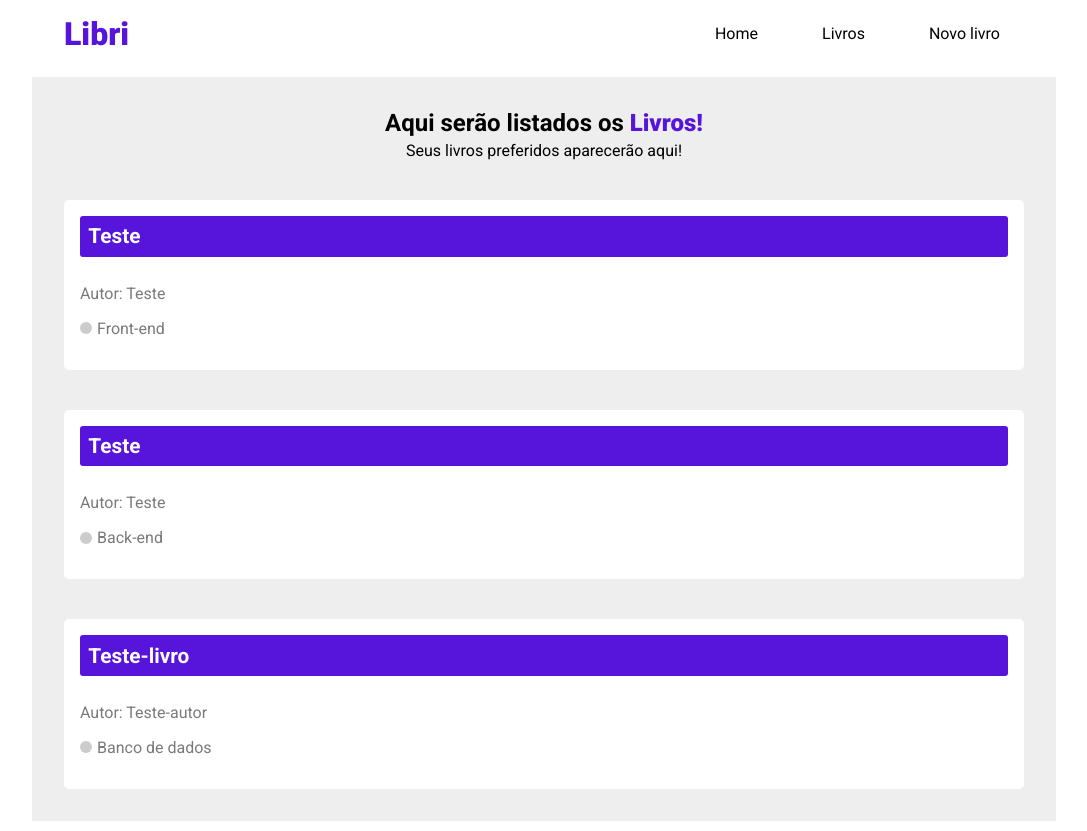
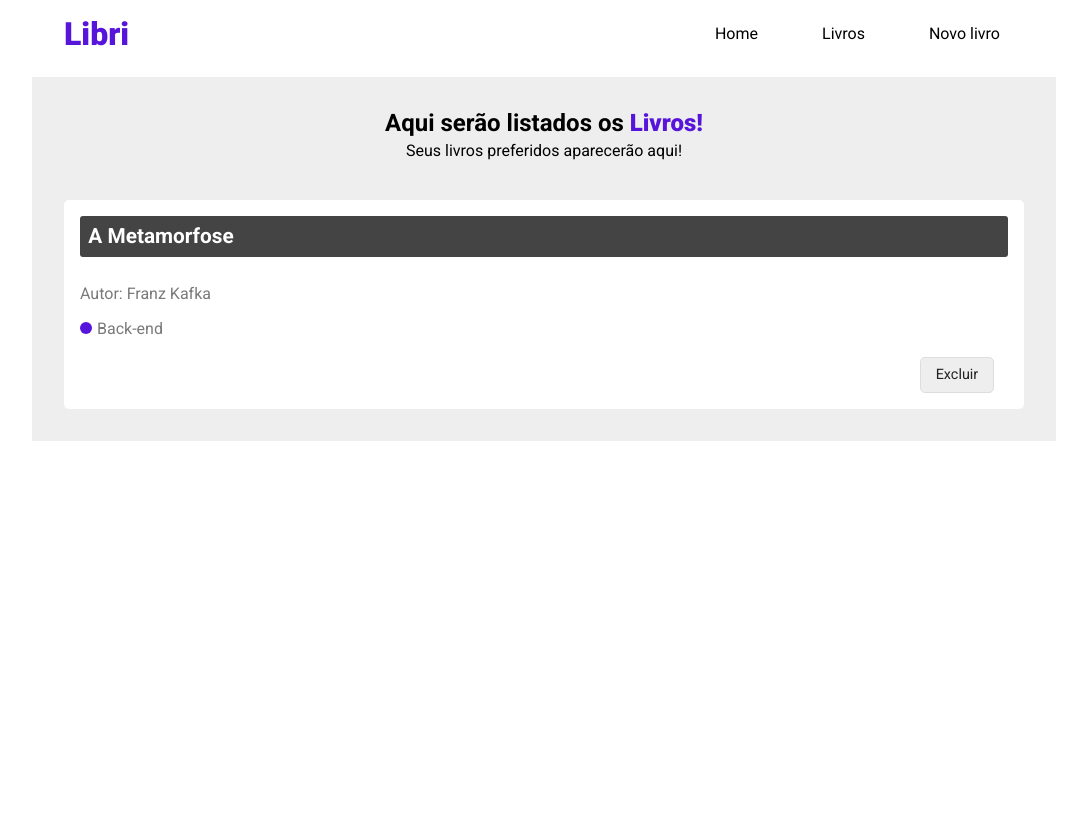
Before and after one commit to Arthur-Ruas/App-web-api, a React (Create React App) app in the folder projeto-react-api-1/: page /livros in a window 1280 px wide. Shown: the whole page, without its empty margins (96-1183 px from the left). After the commit the page ends 800 px from the top, so only its background shows below. Built offline with nearby package versions, Linux system fonts and the light colour scheme; data requests are answered from the project's data file.

Commit message:
Arthur: Método DELETE

```diff
--- a/projeto-react-api-1/src/components/CardBook/CardBook.jsx
+++ b/projeto-react-api-1/src/components/CardBook/CardBook.jsx
@@ -1,7 +1,13 @@
 import React from 'react';
 import './cardBook.css';
 
-function CardBook({ id, livro, autor, categoria }) {
+function CardBook({ id, key, livro, autor, categoria, handlerRemove }) {
+
+  function remove(event){
+    event.preventDefault();
+    handlerRemove(id)
+  }
+
   return (
     <div className='card-book'>
         <h4>{livro}</h4>
@@ -10,6 +16,9 @@ function CardBook({ id, livro, autor, categoria }) {
           <span></span>
           {categoria}
         </p>
+        <div className='card-book_actions'>
+          <button onClick={remove}>Excluir</button>
+        </div>
     </div>
   )
 
--- a/projeto-react-api-1/src/components/CardBook/cardBook.css
+++ b/projeto-react-api-1/src/components/CardBook/cardBook.css
@@ -6,7 +6,7 @@
 }
 
 .card-book h4{
-    background-color: #5715db;
+    background-color: #444;
     color: #fff;
     padding: 0.4em;
     margin-bottom: 1.3em;
@@ -29,10 +29,43 @@
 }
 
 .card-book__category span{
-    background-color: #ccc;
+    background-color: #5715db;
     display: block;
     width: 12px;
     height: 12px;
     margin-right: 5px;
     border-radius: 50%;
 }
+
+
+/* CSS DE FORMATAÇÃO DOS BOTÕES DE ALTERAR/EXCLUIR */
+.card-book_actions{
+    width: 100%;
+    display: flex;
+    align-items: end;
+    justify-content: end;
+    margin-top: 1.2em;
+}
+
+.card-book_actions > a,
+.card-book_actions > button{
+    background-color: #eee;
+    color: #222;
+    display: flex;
+    align-items: center;
+    justify-content: center;
+    text-decoration: none;
+    border: 1px solid #ddd;
+    border-radius: 5px;
+    padding: .6em 1em;
+    margin-right: 1em;
+    font-size: .9em;
+    cursor: pointer;
+}
+
+.card-book_actions > a:hover,
+.card-book_actions > button:hover{
+    background-color: #FF4733;
+    color: #FFF;
+    border: 1px solid #FF4733;
+}
--- a/projeto-react-api-1/src/components/Form/Input/input.css
+++ b/projeto-react-api-1/src/components/Form/Input/input.css
@@ -3,19 +3,10 @@
     display: flex;
     flex-direction: column;
     gap: 5px;
-    margin-bottom: 20px;
 }
 
 .input > label{
-    position: absolute;
-    top: -15px;
-    left: 5px;
-    background-color: #fff;
-    color: #5715db;
-    padding: 0 .4rem;
-    border: 1px solid #5715db;
-    border-radius: 5px;
-    font-weight: 400;
+
 }
 
 .input > input{
--- a/projeto-react-api-1/src/components/Form/Select/select.css
+++ b/projeto-react-api-1/src/components/Form/Select/select.css
@@ -12,15 +12,7 @@
 }
 
 .select > label{
-    position: absolute;
-    top: -15px;
-    left: 5px;
-    background-color: #fff;
-    color: #5715db;
-    padding: 0 .4rem;
-    border: 1px solid #5715db;
-    border-radius: 5px;
-    font-weight: 400;
+
 }
 
 .select > select{
--- a/projeto-react-api-1/src/db.json
+++ b/projeto-react-api-1/src/db.json
@@ -1,33 +1,13 @@
 {
   "books": [
     {
-      "id": "2693",
-      "nome_livro": "Teste",
-      "nome_autor": "Teste",
-      "descricao": "Teste",
-      "category": {
-        "id": "3",
-        "category": "Front-end"
-      }
-    },
-    {
-      "id": "bf0e",
-      "nome_livro": "Teste",
-      "nome_autor": "Teste",
-      "descricao": "Teste",
+      "id": "4112",
+      "nome_livro": "A Metamorfose",
+      "nome_autor": "Franz Kafka",
+      "descricao": "Único livro que eu li",
       "category": {
         "id": "2",
         "category": "Back-end"
-      }
-    },
-    {
-      "id": "07b0",
-      "nome_livro": "Teste-livro",
-      "nome_autor": "Teste-autor",
-      "descricao": "Teste-descrição",
-      "category": {
-        "id": "4",
-        "category": "Banco de dados"
       }
     }
   ],
--- a/projeto-react-api-1/src/pages/CadastroLivro/CadastroLivro.jsx
+++ b/projeto-react-api-1/src/pages/CadastroLivro/CadastroLivro.jsx
@@ -32,7 +32,6 @@ function CadastroLivro() {
 
   function handlerChangeBook(event){
     setBook({...book, [event.target.name] : event.target.value});
-    console.log(book)
   }
 
   function handlerChangeCategory(event){
@@ -85,7 +84,7 @@ function CadastroLivro() {
             <Input type='text' name='descricao' id='descricao' text='Descrição' handlerOnChange={handlerChangeBook}/>
             <Select name='categoria_id' text='Categoria' options={categories} handlerOnChange={handlerChangeCategory}/>
           </div>
-          <button className='cadastro-livro__button-submit' type='submit' value='Criar'>Criar</button>
+          <button className='cadastro-livro__button-submit' type='submit' value='Criar'>Criar Livro</button>
         </form>
     </section>
   )
--- a/projeto-react-api-1/src/pages/CadastroLivro/cadastroLivro.css
+++ b/projeto-react-api-1/src/pages/CadastroLivro/cadastroLivro.css
@@ -17,6 +17,7 @@
     gap: 4px;
 }
 
+
 .cadastro-Livro__title{
     font-size: 1.5rem;
 }
@@ -26,23 +27,31 @@
     font-weight: 1000;
 }
 
+.cadastro-livro__form{
+    background-color: #fff;
+    width: 35%;
+    display: flex;
+    align-items: center;
+    flex-direction: column;
+    gap: 20px;
+    padding: 3rem 2rem;
+    border-radius: 10px;
+}
+
 .cadastro-livro__form > div{
+    width: 100%;
     display: flex;
     flex-direction: column;
     gap: 10px;
 }
 
 .cadastro-livro__button-submit{
-    width: 100%;
-    padding: .5rem;
+    background-color: #5715db;
+    color: #fff;
+    width: fit-content;
+    padding: .5rem 2rem;
     border-radius: 5px;
     font-size: 1rem;
     border: 1px solid #5715db;
     cursor: pointer;
 }
-
-.cadastro-livro__button-submit:hover{
-    background-color: #5715db;
-    color: #fff;
-    border: 1px solid #5715db;
-}
--- a/projeto-react-api-1/src/pages/Livros/Livros.jsx
+++ b/projeto-react-api-1/src/pages/Livros/Livros.jsx
@@ -9,6 +9,7 @@ import CardBook from '../../components/CardBook/CardBook';
 function Livros() {
 
   const [booksArray, setBooksArray]  = useState([]);
+  const [deleteMessage, setDeleteMessage] = useState('');
 
   useEffect(() =>{
     fetch(
@@ -26,12 +27,27 @@ function Livros() {
     ).catch(
       (error) => console.log(error)
     )
-  }, []);
+  }, [deleteMessage]);
+
+  function removeBooks(id){
+    fetch(`http://localhost:5000/books/${id}`,
+      {
+        method: 'DELETE',
+        headers: {
+          'Content-Type':'application/json'
+        },
+      }
+    ).then(
+      (response) => response.json()
+    ).then(
+      (data) => {setDeleteMessage('Livro excluído com sucesso!')}
+    ).catch(
+      (error) => console.log(error)
+    )
+  }
 
   const location = useLocation();
   let message = '';
-
-  console.log('Location state: ' + location.state)
 
   if(location.state){
     message = location.state;
@@ -50,18 +66,28 @@ function Livros() {
             type="success"/>
         )
       }
-
+      {
+        deleteMessage && (
+          <Message
+            msg={deleteMessage}
+            type="success"/>
+        )
+      }
+      <div className='livros__wrapper'>
         {
           booksArray.map((book) =>{
             return(
               <CardBook
                 id={book.id}
+                key={book.id}
                 livro={book.nome_livro}
                 autor={book.nome_autor}
-              categoria={book.category.category}/>
+                categoria={book.category.category}
+                handlerRemove={removeBooks}/>
             );
           })
         }
+      </div>
     </section>
   )
 }
--- a/projeto-react-api-1/src/pages/Livros/livros.css
+++ b/projeto-react-api-1/src/pages/Livros/livros.css
@@ -29,3 +29,10 @@
 .livros__image{
     width: 350px;
 }
+
+.livros__wrapper{
+    width: 100%;
+    display: flex;
+    flex-direction: column;
+    gap: 20px;
+}
```
Lines whose indentation alone changed are shown as unchanged.
